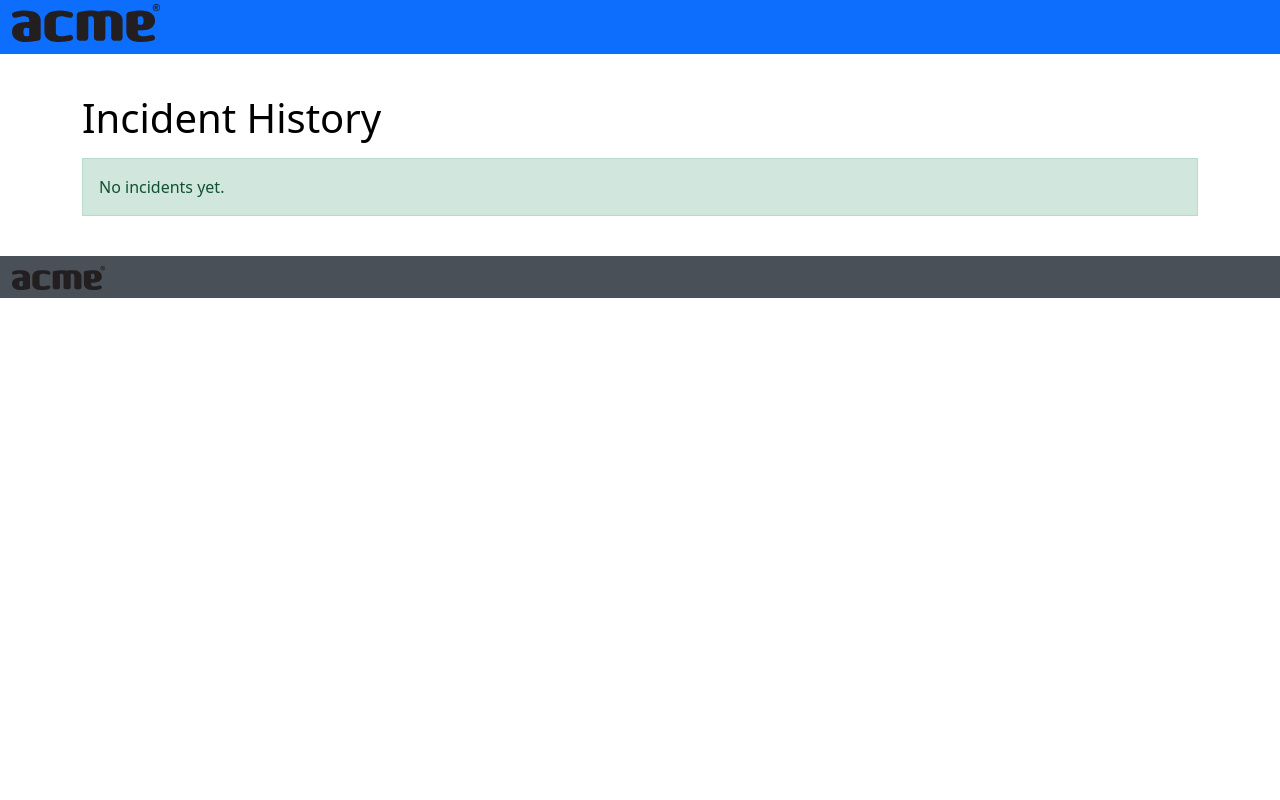
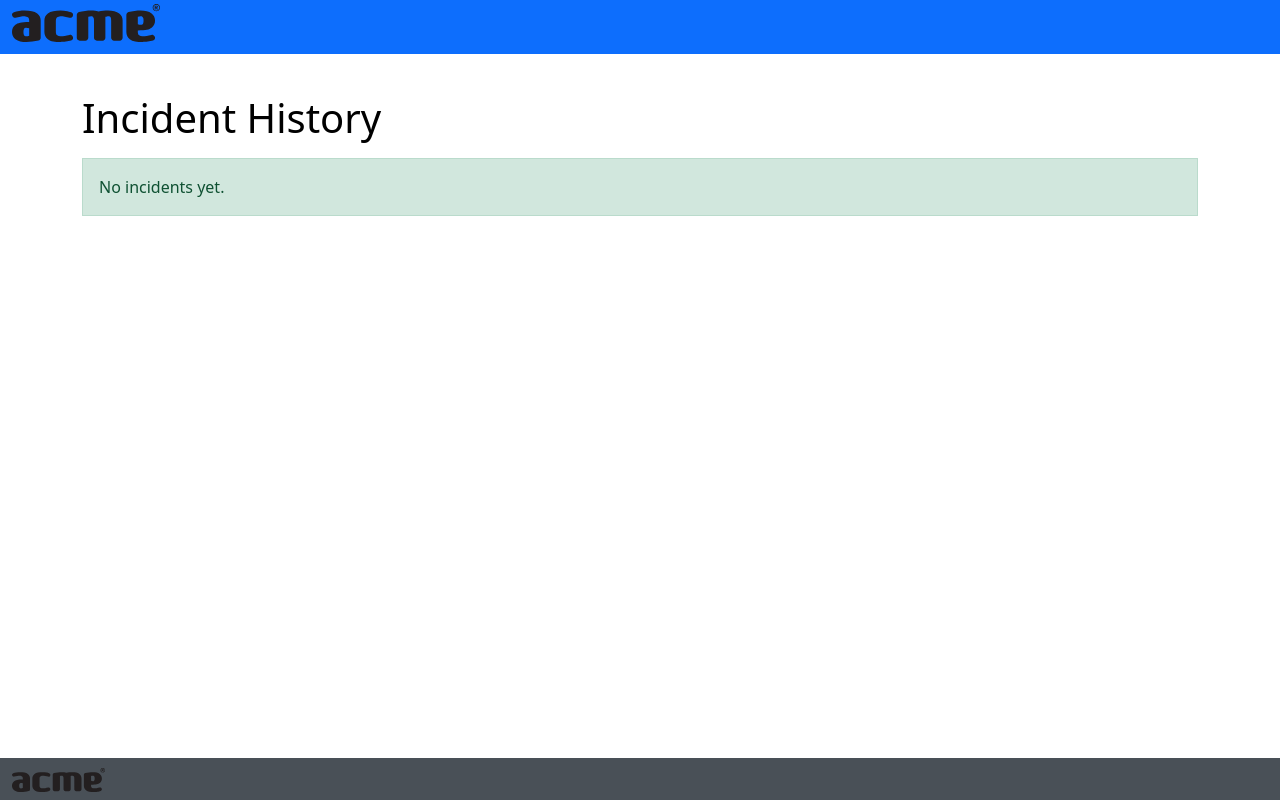
Before and after one commit to stackmon/status-dashboard, a Flask app: page /history in a window 1280 px wide. Run offline with Flask 3, Linux system fonts and the light colour scheme; parts of the project's set-up code (start-up, migrations or seed data) failed here and were passed over; some libraries are stand-ins or nearby versions.

Commit message:
Fix footer
ensure footer is on the bottom of the screen (issue #42)

```diff
--- a/app/web/templates/base.html
+++ b/app/web/templates/base.html
@@ -11,13 +11,13 @@
     {% include 'css.html' ignore missing %}
   {% endblock %}
 </head>
-<body class="d-flex flex-column h-100">
+<body class="d-flex flex-column sticky-footer-wrapper min-vh-100">
 
   {% block header %}
     {% include 'header.html' ignore missing %}
   {% endblock %}
 
-  <main class="container" style="max-width:1200px">
+  <main class="container flex-fill" style="max-width:1200px">
   <!-- Start Main content -->
   {% block content %}
   {% endblock %}
```
